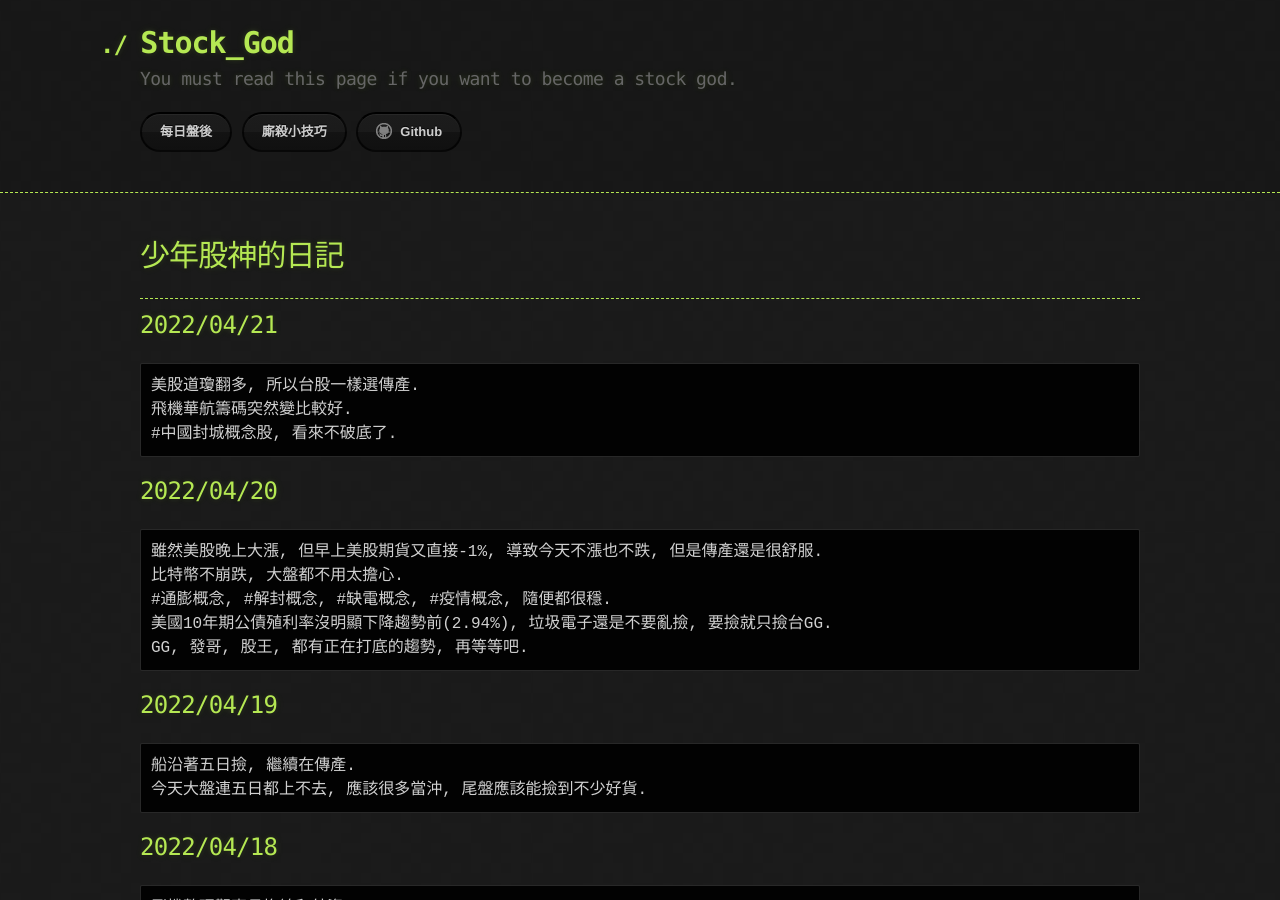
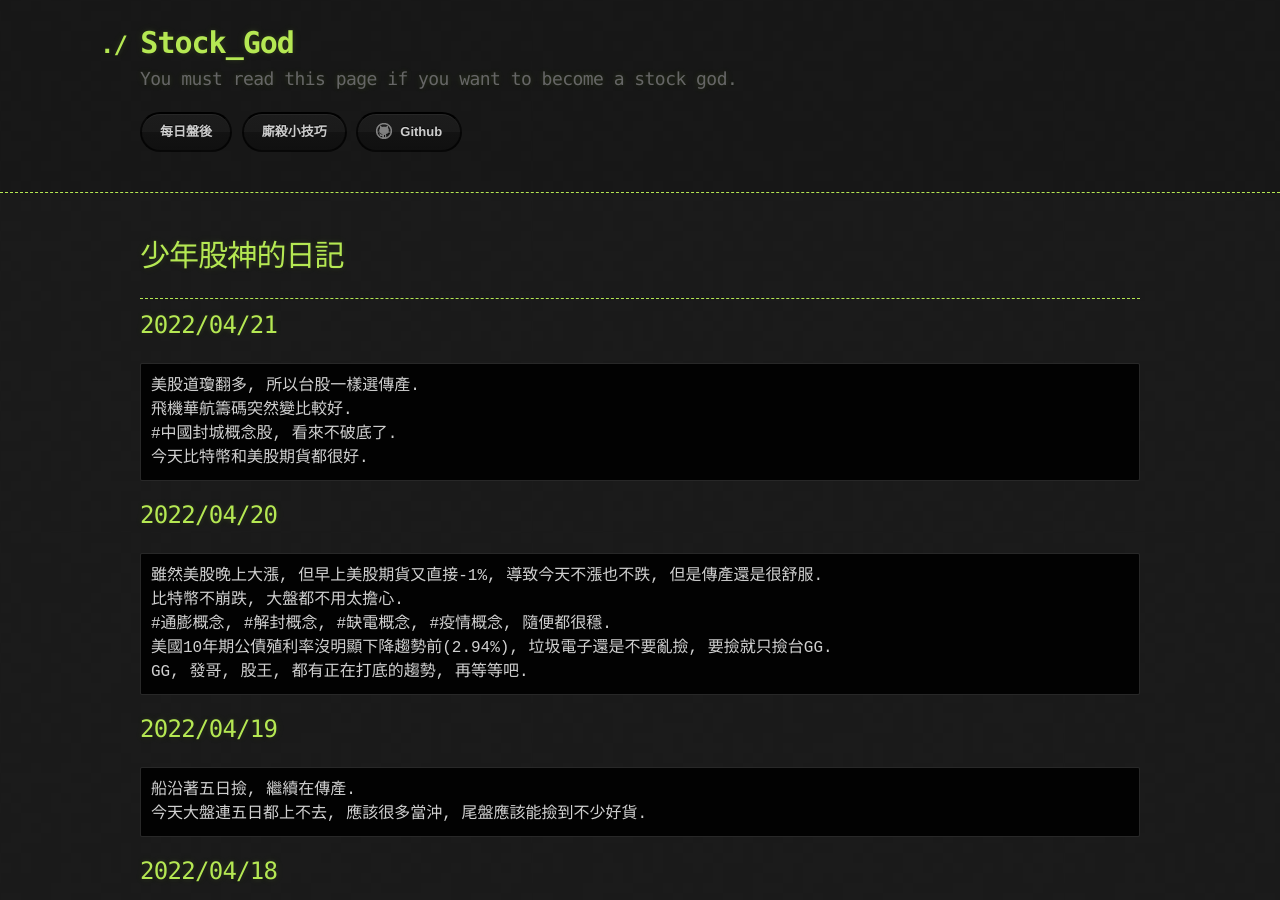
Before and after one commit to lepg5487/Stock_God, a Jekyll site: the page built from index.md, in a window 1280 px wide and 900 px high. Built offline with Jekyll 4.4.1, drawn with Linux system fonts in a browser that asks for light colours; our own code applies the rules of GitHub Pages for plain Markdown files.

Commit message:
Update index.md

````diff
--- a/index.md
+++ b/index.md
@@ -11,6 +11,7 @@ layout: testlayouts
 美股道瓊翻多, 所以台股一樣選傳產.
 飛機華航籌碼突然變比較好.
 #中國封城概念股, 看來不破底了.
+今天比特幣和美股期貨都很好.
 ```
 
 ## 2022/04/20
````
